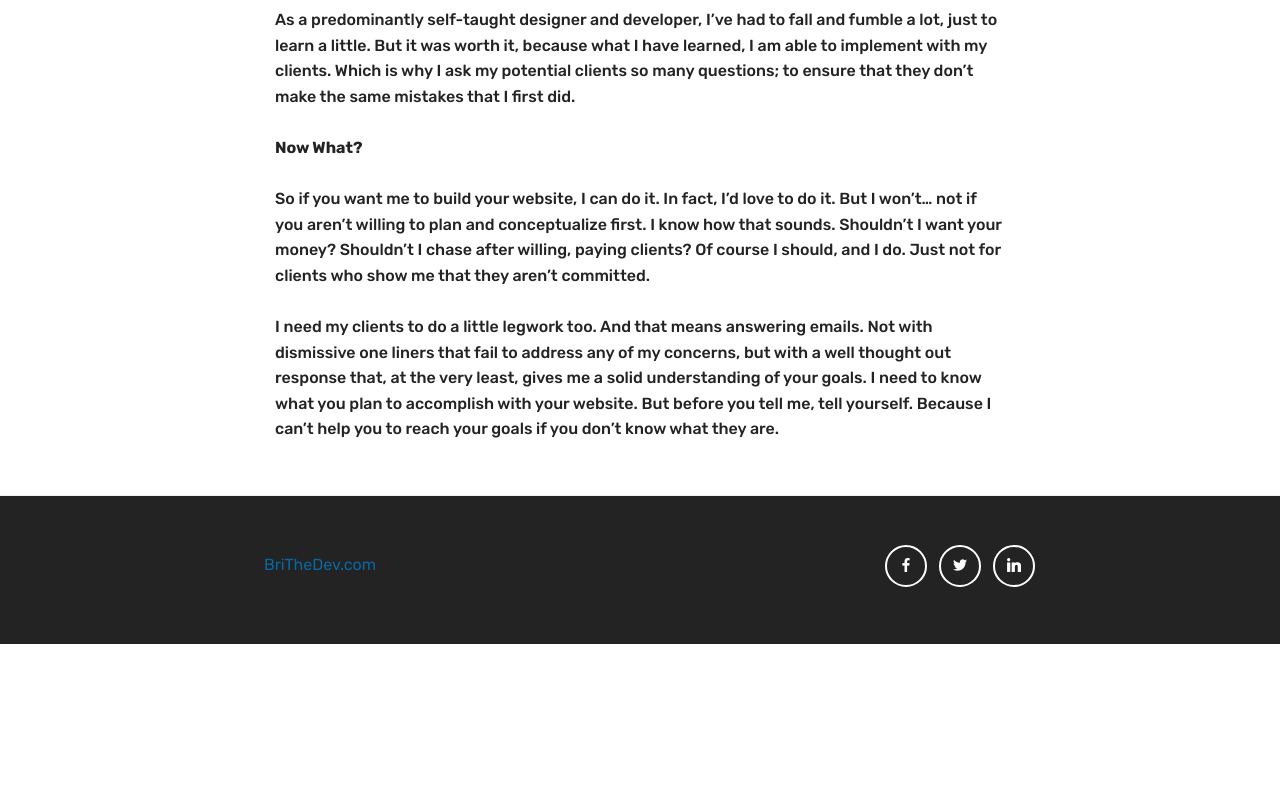
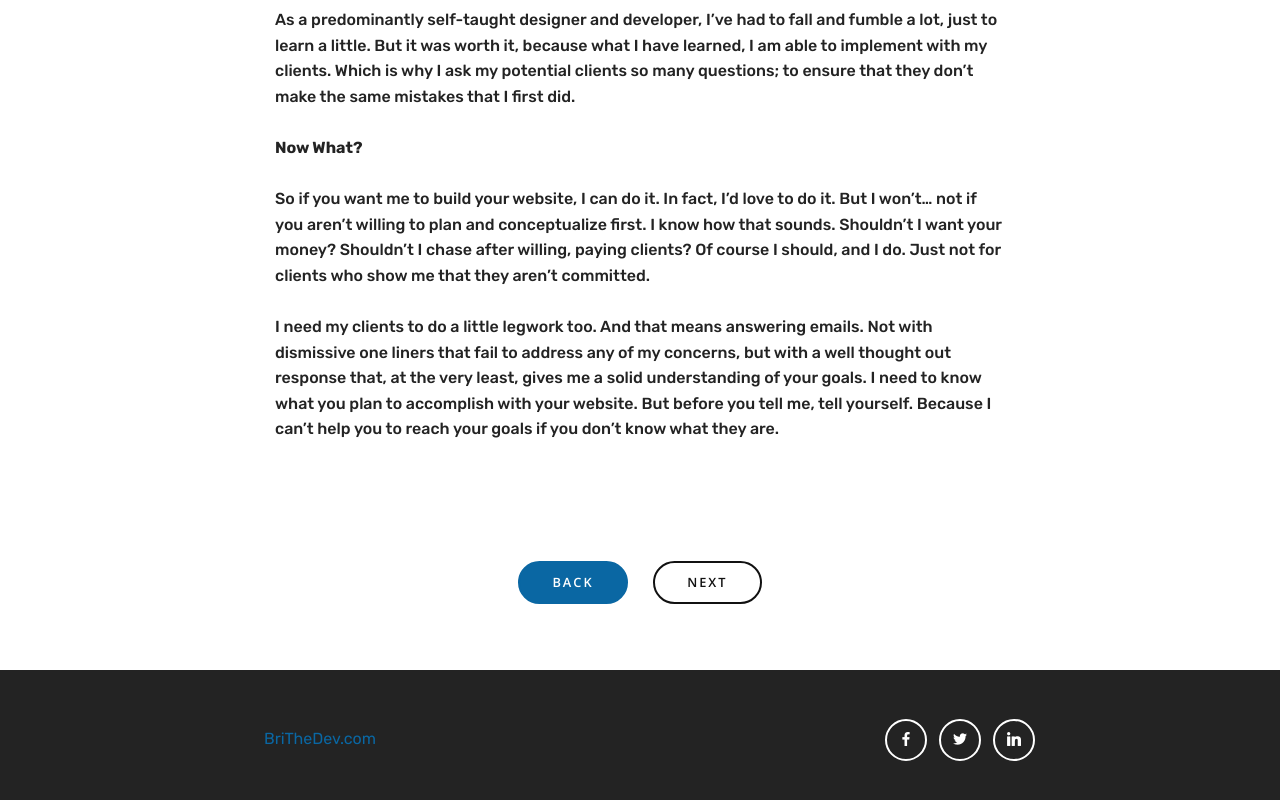
Before and after one commit to Arkayde/BriTheDev, a plain HTML site: page blognowwhat.html in a window 1280 px wide. Shown: the part 2001-2801 px from the top of the page. Before the commit the page ends 2645 px from the top, so only its background shows below. Drawn offline with nearby package versions, Linux system fonts and the light colour scheme; a script that the page names is missing; files whose address does not match are found by name.

Commit message:
create github pages

```diff
--- a/assets/mobirise/css/mbr-additional.css
+++ b/assets/mobirise/css/mbr-additional.css
@@ -3206,6 +3206,11 @@ body {
   padding-bottom: 45px;
   background-color: #ffffff;
 }
+.cid-qJsK1MZLMF {
+  padding-top: 60px;
+  padding-bottom: 60px;
+  background-color: #ffffff;
+}
 .cid-qITW4UIwIH {
   padding-top: 45px;
   padding-bottom: 45px;
--- a/blognowwhat.html
+++ b/blognowwhat.html
@@ -14,7 +14,6 @@
   <link rel="stylesheet" href="assets/bootstrap/css/bootstrap.min.css">
   <link rel="stylesheet" href="assets/bootstrap/css/bootstrap-grid.min.css">
   <link rel="stylesheet" href="assets/bootstrap/css/bootstrap-reboot.min.css">
-  <link rel="stylesheet" href="assets/facebook-plugin/style.css">
   <link rel="stylesheet" href="assets/dropdown/css/style.css">
   <link rel="stylesheet" href="assets/socicon/css/styles.css">
   <link rel="stylesheet" href="assets/animatecss/animate.min.css">
@@ -121,13 +120,16 @@
     </div>
 </section>
 
-<section class="mbr-section mbr-section__comments" id="facebook-comments-block-19" data-rv-view="228" style="background-color: rgb(239, 239, 239);">
-
-    <div class="mbr-section__container mbr-section__container--isolated container">
-        <div class="row">
+<section class="mbr-section content8 cid-qJsK1MZLMF" id="content3-1i">
 
 
-           <div class="col-sm-8 col-sm-offset-2" data-shortname="brithedev-com.disqus.com"><div class="disqusPlaceholder" data-numposts=""><h2>DISQUS COMMENTS WILL BE SHOWN ONLY WHEN YOUR SITE IS ONLINE</h2> <img src="assets/images/disqus-comments.jpg"></div></div>
+
+    <div class="container">
+        <div class="media-container-row title">
+            <div class="col-12 col-md-8">
+                <div class="mbr-section-btn align-center"><a class="btn btn-primary display-4" href="blogstahmwebdevelopment.html">BACK</a>
+                    <a class="btn btn-danger-outline display-4" href="blogwordpresssecurity.html">NEXT</a></div>
+            </div>
         </div>
     </div>
 </section>
@@ -173,14 +175,11 @@
   <script src="assets/popper/popper.min.js"></script>
   <script src="assets/tether/tether.min.js"></script>
   <script src="assets/bootstrap/js/bootstrap.min.js"></script>
-  <script src="https://connect.facebook.net/en_US/sdk.js#xfbml=1&version=v2.5"></script>
-  <script src="https://apis.google.com/js/plusone.js"></script>
-  <script src="assets/facebook-plugin/facebook-script.js"></script>
+  <script src="assets/smoothscroll/smooth-scroll.js"></script>
   <script src="assets/dropdown/js/script.min.js"></script>
   <script src="assets/touchswipe/jquery.touch-swipe.min.js"></script>
   <script src="assets/viewportchecker/jquery.viewportchecker.js"></script>
   <script src="assets/parallax/jarallax.min.js"></script>
-  <script src="assets/smoothscroll/smooth-scroll.js"></script>
   <script src="assets/sociallikes/social-likes.js"></script>
   <script src="assets/theme/js/script.js"></script>
 
```
Also changed, not shown: index.html (+1 -1 lines), join-my-team.html (+1 -1 lines), 1 other file.
